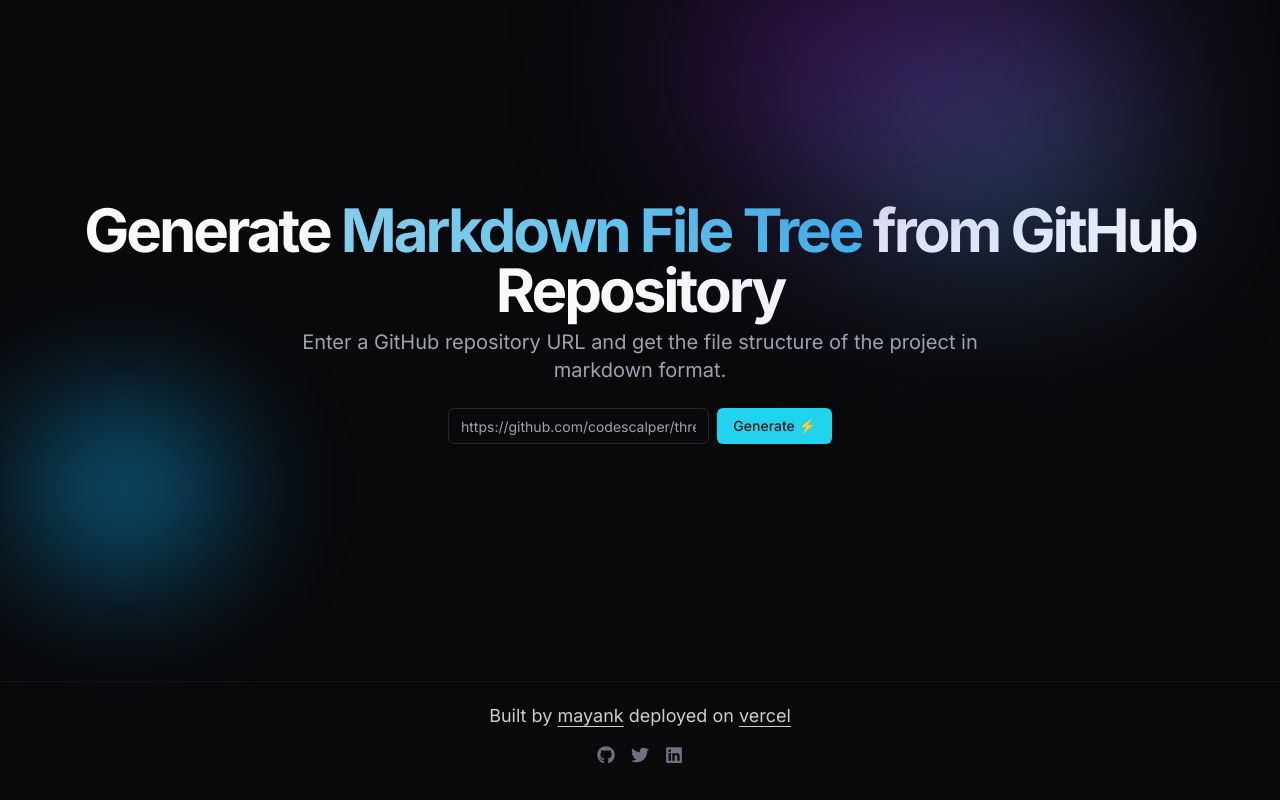
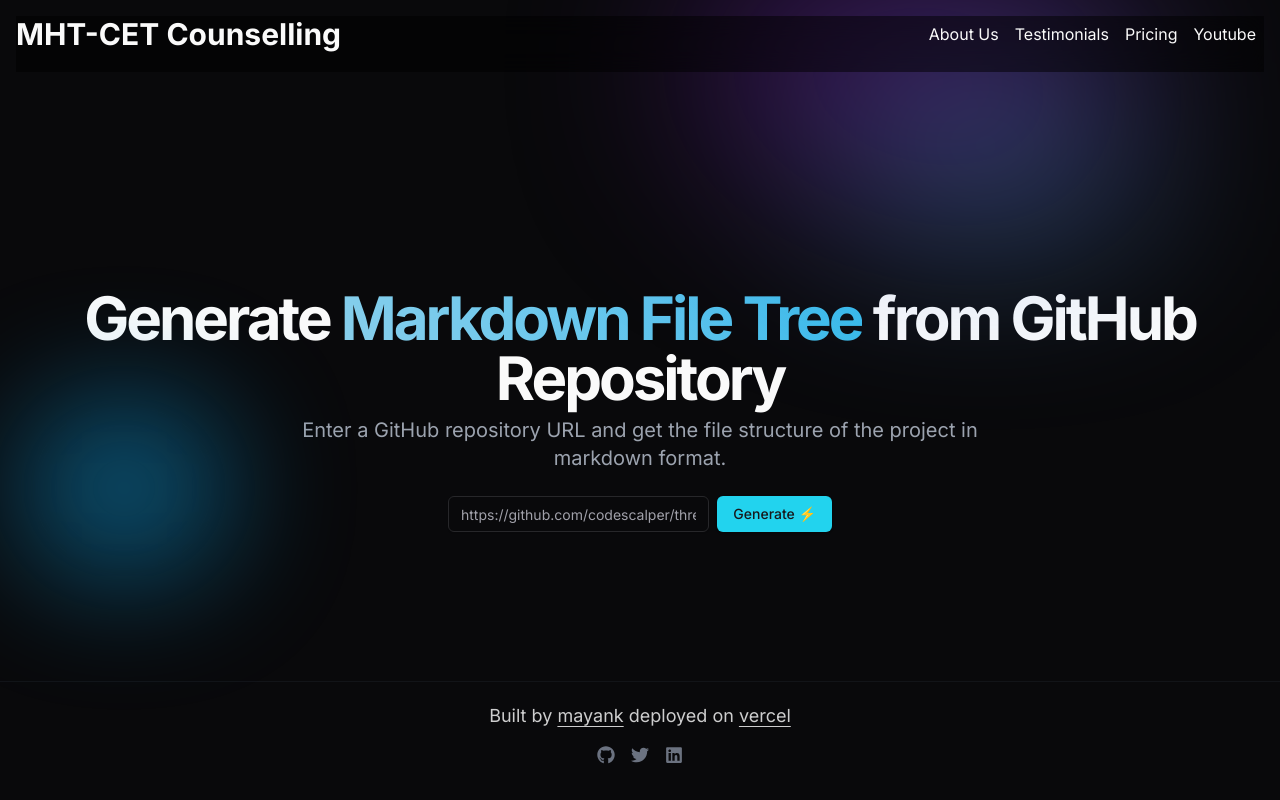
Before and after one commit to codescalper/filestruct, a Next.js app in the folder client/: page / in a window 1280 px wide. Built offline with nearby package versions, Linux system fonts and the light colour scheme.

Commit message:
Added Navbar

```diff
--- a/client/app/layout.tsx
+++ b/client/app/layout.tsx
@@ -3,6 +3,7 @@
 import "./globals.css";
 import { ThemeProvider } from "@/components/theme-provider";
 import { Toaster } from "@/components/ui/toaster";
+import Navbar from "@/components/Header";
 const inter = Inter({ subsets: ["latin"] });
 
 export const metadata: Metadata = {
@@ -24,6 +25,7 @@
           enableSystem
           disableTransitionOnChange
         >
+          <Navbar />
           {children}
           <Toaster />
         </ThemeProvider>
--- /dev/null
+++ b/client/components/Header.tsx
@@ -0,0 +1,72 @@
+"use client";
+import { useRouter } from "next/navigation";
+import Link from "next/link";
+import * as React from "react";
+import { useTheme } from "next-themes";
+import { Button } from "@/components/ui/button";
+
+export default function Navbar() {
+  const router = useRouter();
+  const { setTheme, theme, resolvedTheme } = useTheme();
+
+  // Determine the theme to use based on the user's system preference
+  const selectedTheme = resolvedTheme || theme;
+
+  return (
+    <div
+      className={`flex justify-between m-4 sticky top-0 bg-white backdrop-blur-md bg-opacity-50 sm:pb-3 md:pb-4 xl:pb-5 dark:bg-black dark:bg-opacity-50 z-50`}
+    >
+      <Link legacyBehavior href="/" onClick={() => router.push("/")}>
+        <div className="text-xl font-bold sm:text-2xl xl:text-3xl cursor-pointer">
+          MHT-CET Counselling
+        </div>
+      </Link>
+      <div className="flex items-center cursor-pointer  ">
+        <Link href="/" legacyBehavior onClick={() => router.push("/")}>
+          <a
+            className={`mx-2 ${
+              selectedTheme === "light"
+                ? "text-link-light hover:text-black"
+                : "text-link-dark hover:text-white"
+            }`}
+          >
+            About Us
+          </a>
+        </Link>
+        <Link href="/" legacyBehavior onClick={() => router.push("/")}>
+          <a
+            className={`mx-2 ${
+              selectedTheme === "light"
+                ? "text-link-light hover:text-black"
+                : "text-link-dark hover:text-white"
+            }`}
+          >
+            Testimonials
+          </a>
+        </Link>
+        <Link href="/" legacyBehavior onClick={() => router.push("/")}>
+          <a
+            className={`mx-2 ${
+              selectedTheme === "light"
+                ? "text-link-light hover:text-black"
+                : "text-link-dark hover:text-white"
+            }`}
+          >
+            Pricing
+          </a>
+        </Link>
+        <Link href="/" legacyBehavior onClick={() => router.push("/")}>
+          <a
+            className={`mx-2 ${
+              selectedTheme === "light"
+                ? "text-link-light hover:text-black"
+                : "text-link-dark hover:text-white"
+            }`}
+          >
+            Youtube
+          </a>
+        </Link>
+      </div>
+    </div>
+  );
+}
```
